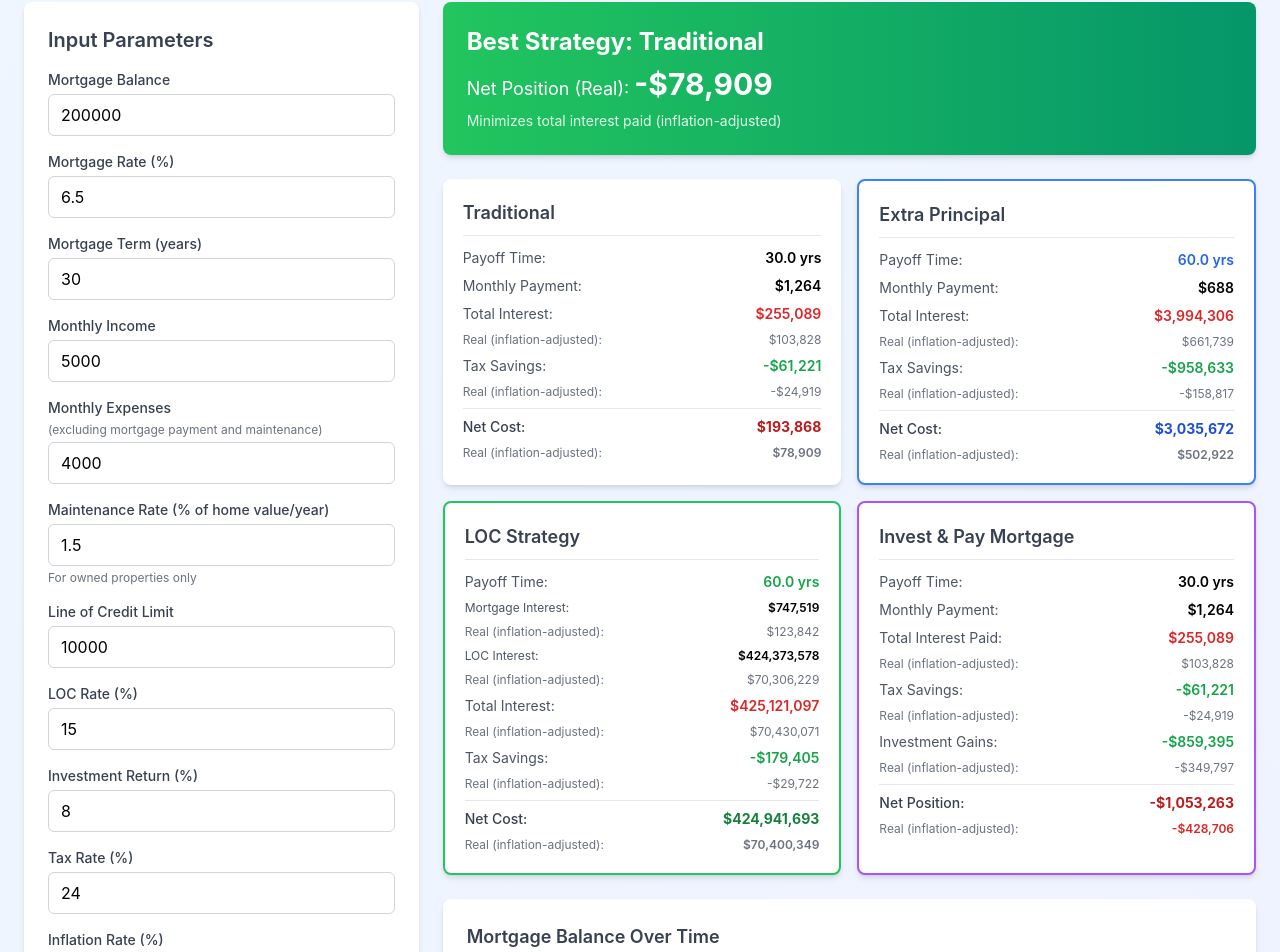
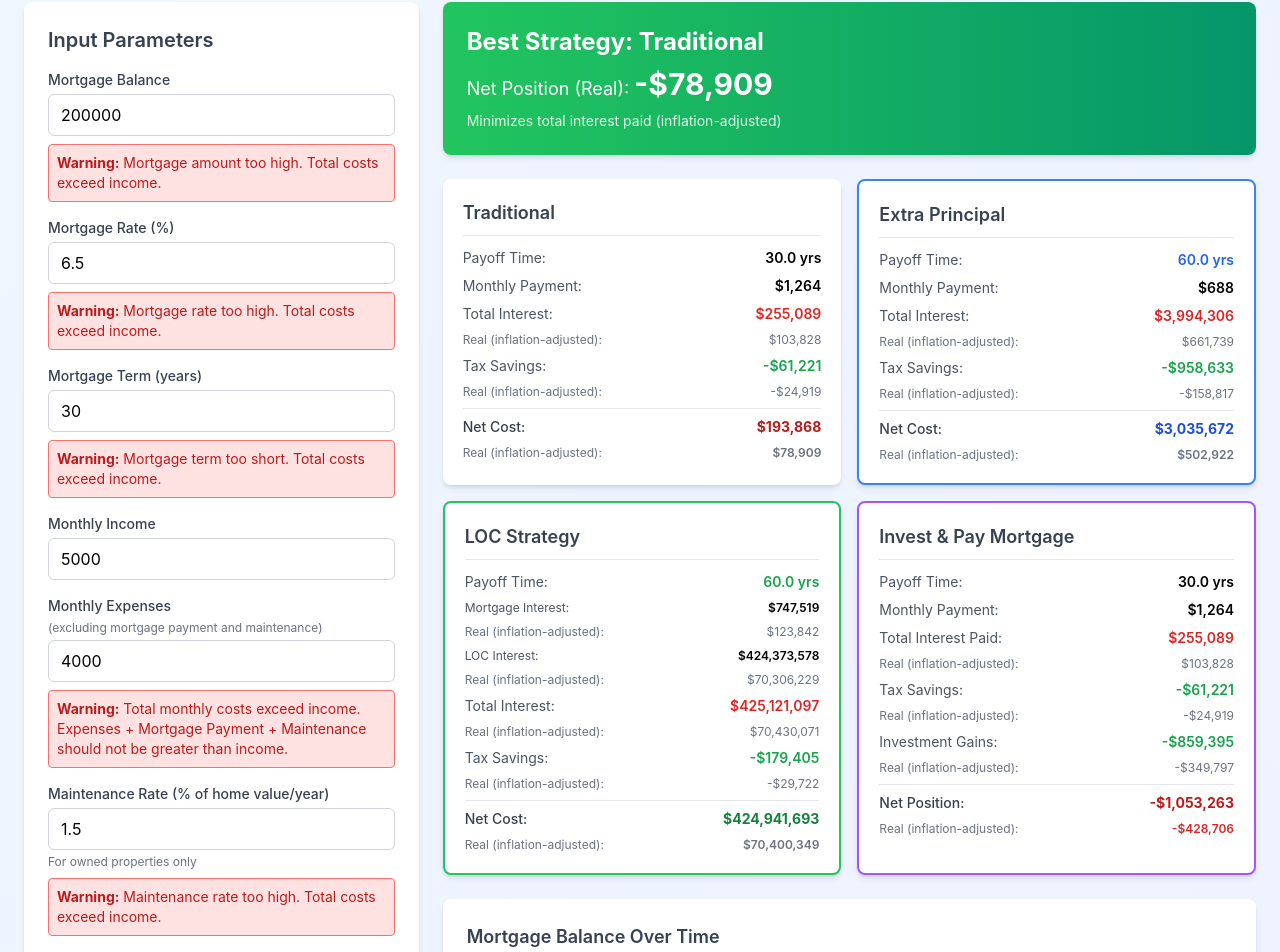
Before and after one commit to mhorbul/advanced-mortgage-calculator, a React (Create React App) app: page / in a window 1280 px wide. Shown: the part 82-1034 px from the top of the page. Built offline with nearby package versions, Linux system fonts and the light colour scheme.

Commit message:
Add validation warnings next to all relevant input fields for cost vs income validation

```diff
--- a/src/components/MortgageCalculator.jsx
+++ b/src/components/MortgageCalculator.jsx
@@ -595,6 +595,11 @@ export default function MortgageCalculator() {
                 onChange={(e) => handleInputChange('mortgageBalance', e.target.value)}
                 className="w-full px-3 py-2 border border-gray-300 rounded-md focus:ring-2 focus:ring-blue-500 focus:border-transparent"
               />
+              {calculations.costExceedsIncome && (
+                <div className="mt-2 p-2 bg-red-100 border border-red-400 text-red-700 rounded text-sm">
+                  <strong>Warning:</strong> Mortgage amount too high. Total costs exceed income.
+                </div>
+              )}
             </div>
 
             <div>
@@ -606,6 +611,11 @@ export default function MortgageCalculator() {
                 onChange={(e) => handleInputChange('mortgageRate', e.target.value)}
                 className="w-full px-3 py-2 border border-gray-300 rounded-md focus:ring-2 focus:ring-blue-500 focus:border-transparent"
               />
+              {calculations.costExceedsIncome && (
+                <div className="mt-2 p-2 bg-red-100 border border-red-400 text-red-700 rounded text-sm">
+                  <strong>Warning:</strong> Mortgage rate too high. Total costs exceed income.
+                </div>
+              )}
             </div>
 
             <div>
@@ -616,6 +626,11 @@ export default function MortgageCalculator() {
                 onChange={(e) => handleInputChange('mortgageYears', e.target.value)}
                 className="w-full px-3 py-2 border border-gray-300 rounded-md focus:ring-2 focus:ring-blue-500 focus:border-transparent"
               />
+              {calculations.costExceedsIncome && (
+                <div className="mt-2 p-2 bg-red-100 border border-red-400 text-red-700 rounded text-sm">
+                  <strong>Warning:</strong> Mortgage term too short. Total costs exceed income.
+                </div>
+              )}
             </div>
 
             <div>
@@ -637,6 +652,11 @@ export default function MortgageCalculator() {
                 onChange={(e) => handleInputChange('monthlyExpenses', e.target.value)}
                 className="w-full px-3 py-2 border border-gray-300 rounded-md focus:ring-2 focus:ring-blue-500 focus:border-transparent"
               />
+              {calculations.costExceedsIncome && (
+                <div className="mt-2 p-2 bg-red-100 border border-red-400 text-red-700 rounded text-sm">
+                  <strong>Warning:</strong> Total monthly costs exceed income. Expenses + Mortgage Payment + Maintenance should not be greater than income.
+                </div>
+              )}
             </div>
 
             <div>
@@ -649,6 +669,11 @@ export default function MortgageCalculator() {
                 className="w-full px-3 py-2 border border-gray-300 rounded-md focus:ring-2 focus:ring-blue-500 focus:border-transparent"
               />
               <p className="text-xs text-gray-500 mt-1">For owned properties only</p>
+              {calculations.costExceedsIncome && (
+                <div className="mt-2 p-2 bg-red-100 border border-red-400 text-red-700 rounded text-sm">
+                  <strong>Warning:</strong> Maintenance rate too high. Total costs exceed income.
+                </div>
+              )}
             </div>
 
             <div>
@@ -758,11 +783,6 @@ export default function MortgageCalculator() {
               <div className="text-sm font-medium text-gray-700">
                 Monthly Leftover (after all costs): <span className="text-green-600">{formatCurrency(calculations.leftover)}</span>
               </div>
-              {calculations.costExceedsIncome && (
-                <div className="mt-2 p-3 bg-red-100 border border-red-400 text-red-700 rounded">
-                  <strong>Warning:</strong> Total monthly costs exceed income. This will result in negative leftover money.
-                </div>
-              )}
             </div>
           </div>
         </div>
```
